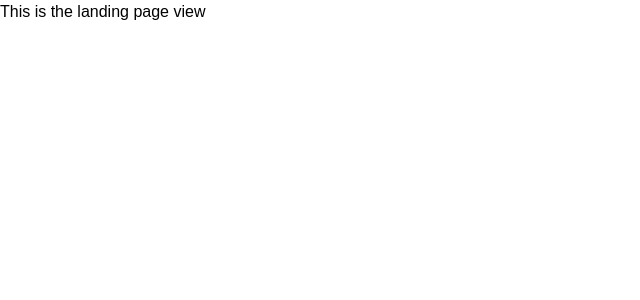
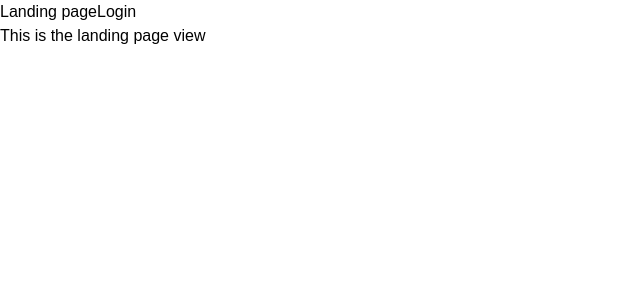
Before and after one commit to pedrodruviaro/journals, a Vue app: page / in a window 1280 px wide. Shown: the top 300 px of the page, without its empty margins (0-640 px from the left). Built offline with nearby package versions, Linux system fonts and the light colour scheme; a web font is replaced by a local one.

Commit message:
build: add netlify redirects and deploy testing code

```diff
--- a/src/App.vue
+++ b/src/App.vue
@@ -3,5 +3,8 @@ import { RouterView } from 'vue-router'
 </script>
 
 <template>
+  <RouterLink :to="{ name: 'landing-page' }">Landing page</RouterLink>
+  <RouterLink :to="{ name: 'login' }">Login</RouterLink>
+
   <RouterView />
 </template>
```
Also changed, not shown: 1 other file (tests, documents, lock files or other folders).
